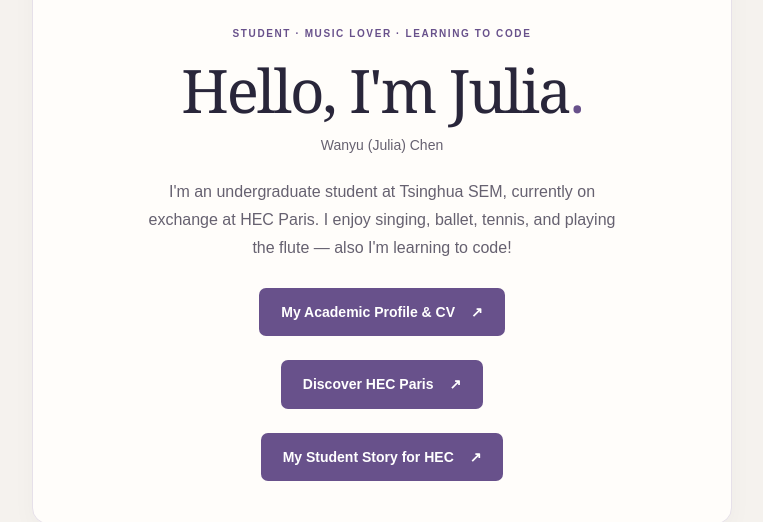
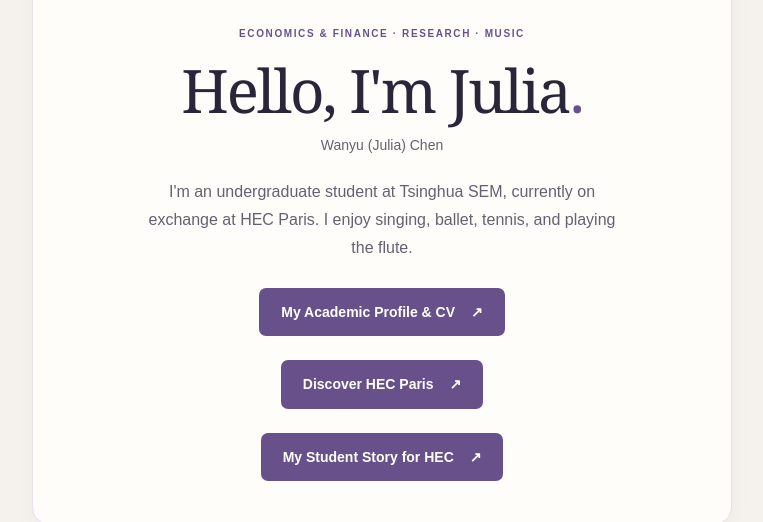
Before and after one commit to juliawychen-sudo/my-profile, a plain HTML site: page index.html in a window 1280 px wide. Shown: the part 282-804 px from the top of the page, without its empty margins (258-1021 px from the left). Drawn offline with Linux system fonts and the light colour scheme.

Commit message:
Refine personal profile introduction

```diff
--- a/index.html
+++ b/index.html
@@ -27,12 +27,12 @@
             width="160"
             height="160"
           >
-          <p class="eyebrow">STUDENT · MUSIC LOVER · LEARNING TO CODE</p>
+          <p class="eyebrow">ECONOMICS &amp; FINANCE · RESEARCH · MUSIC</p>
           <h1>Hello, I'm Julia<span class="accent">.</span></h1>
           <p class="full-name">Wanyu (Julia) Chen</p>
           <p class="bio">
             I'm an undergraduate student at Tsinghua SEM, currently on exchange at HEC Paris.
-            I enjoy singing, ballet, tennis, and playing the flute — also I'm learning to code!
+            I enjoy singing, ballet, tennis, and playing the flute.
           </p>
           <div class="profile-links">
             <a class="btn-purple" href="academic-profile/index.html">
```
